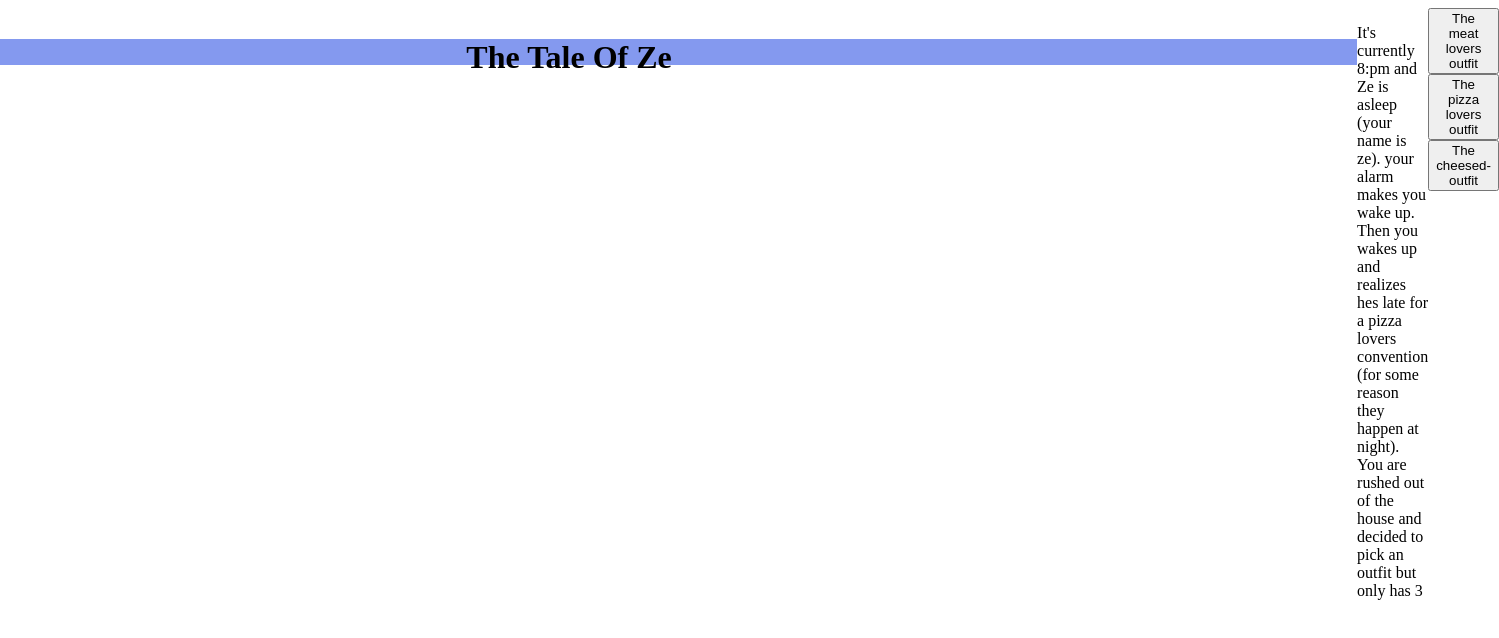
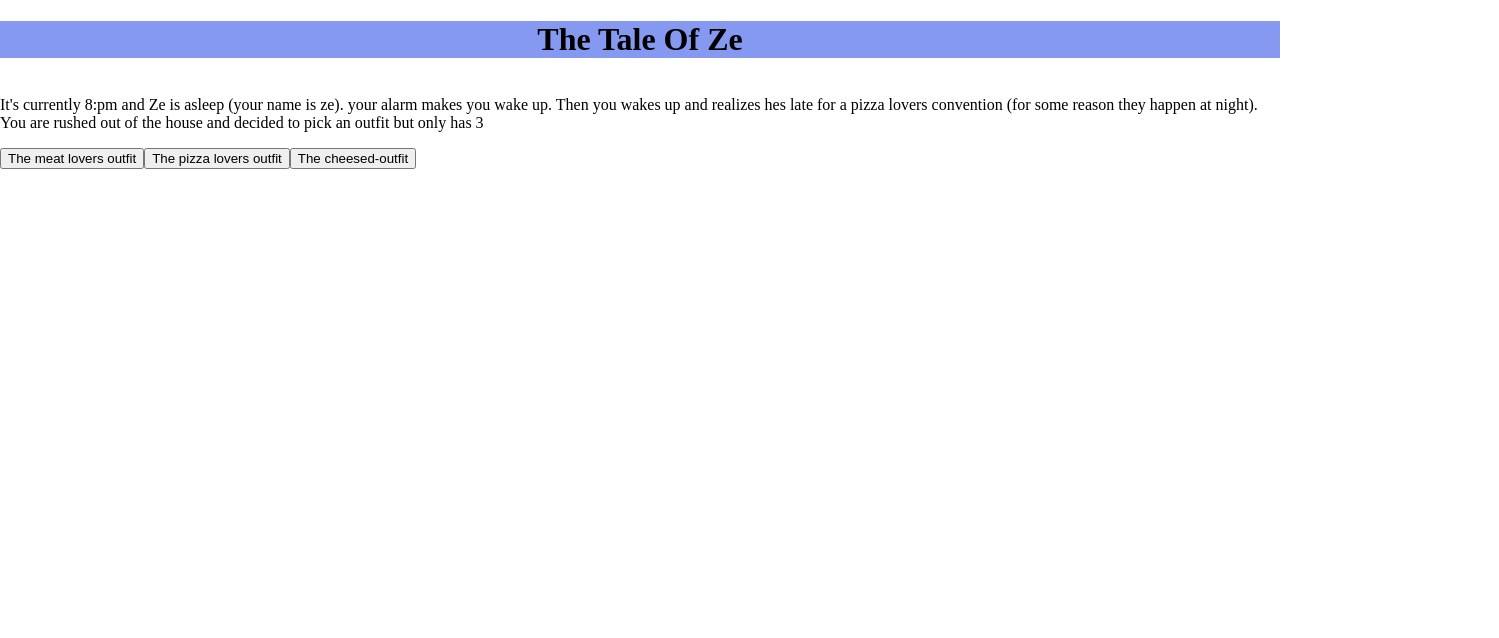
Before and after one commit to saltywoodchucksk8r/J-S-Text-adventure, a plain HTML site: page index.html in a window 1280 px wide. Shown: the whole page, 1499 px wide, since content can reach past the window. Drawn offline with Linux system fonts and the light colour scheme.

Commit message:
RAHHHHHH

```diff
--- a/T-A.css
+++ b/T-A.css
@@ -1,12 +1,22 @@
 body {
-    display: flex;
-    justify-content: center;
+    margin: 0;
 }
 
 header {
 background-color: rgb(132, 153, 239);
-width: 197vh;
-height: 2vw;
+/* width: 100vw; */
 text-align: center;
 margin-top: 10px;
 }
+.flexDaddy {
+    width: 100%;
+    display: flex;
+    justify-content: center;
+    align-items: center;
+    flex-direction: column;
+}
+
+#story,
+# {
+    width: 80%;
+}
--- a/T-A.js
+++ b/T-A.js
@@ -36,7 +36,7 @@ tan3 : {
  text : "You pick your outfit and you leave the house",
  choices : [
     ["tan4","Next"]
-   //  player[inventory]
+
  ]
 },
 tan4 : {
@@ -978,7 +978,7 @@ tan156 : {
  ]
 },
 }
-//taken from taber sand's halo restitution un
+//taken from taber sand's halo restitution, Thank you taber
 let storyContainer = document.getElementById("story");
     storyContainer.innerHTML = "";
     let buttonContainer = document.createElement("buttons");
--- a/index.html
+++ b/index.html
@@ -1,5 +1,6 @@
 <!DOCTYPE html>
 <html lang="en">
+
 <head>
     <meta charset="UTF-8">
     <meta name="viewport" content="width=device-width, initial-scale=1.0">
@@ -7,10 +8,19 @@
     <link rel="stylesheet" href="T-A.css">
     <script defer src="T-A.js"></script>
 </head>
+
 <body>
-<h1><header>The Tale Of Ze</header></h1>
-<section id="story"></section>
-<section id="buttons"></section>
+    <header>
+        <h1>The Tale Of Ze</h1>
+    </header>
+    <section class="flexDaddy">
+        <section id="story"></section>
+        <section id="buttons"></section>
+
+
+    </section>
+
 </body>
+
 </html>
 <!-- Tabor Sands helped us on this project, if he ever sees this we want to tell you thank you -->
```
